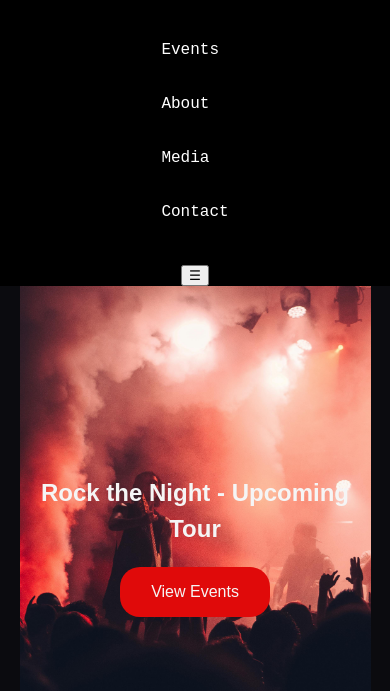
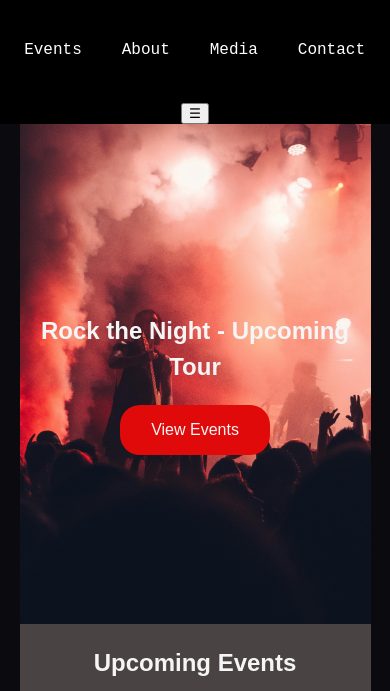
Before and after one commit to IsaacRG5/Project_html, a plain HTML site: page index.html in a window 390 px wide. Shown: the part 153-844 px from the top of the page. Drawn offline with Linux system fonts and the light colour scheme.

Commit message:
ya tiene reponsive

```diff
--- a/assets/css/style.css
+++ b/assets/css/style.css
@@ -249,23 +249,22 @@ main {
 
     .header{
         display: flex;
-        flex-direction: column;
         position: sticky;
         top: 0%;
+        flex-direction: column;
     }
 
     .nav{
         display: flex;
-        flex-direction: column;
-        align-items: center;
-        width: 100%;
-        justify-content: center;
     }
     .nav li {
         display: flex;
-        flex-direction: column;
         margin: 10px;
 
+    }
+
+    .nav__list{
+        display: flex;
     }
     .about__content {
         align-items: center;
```
